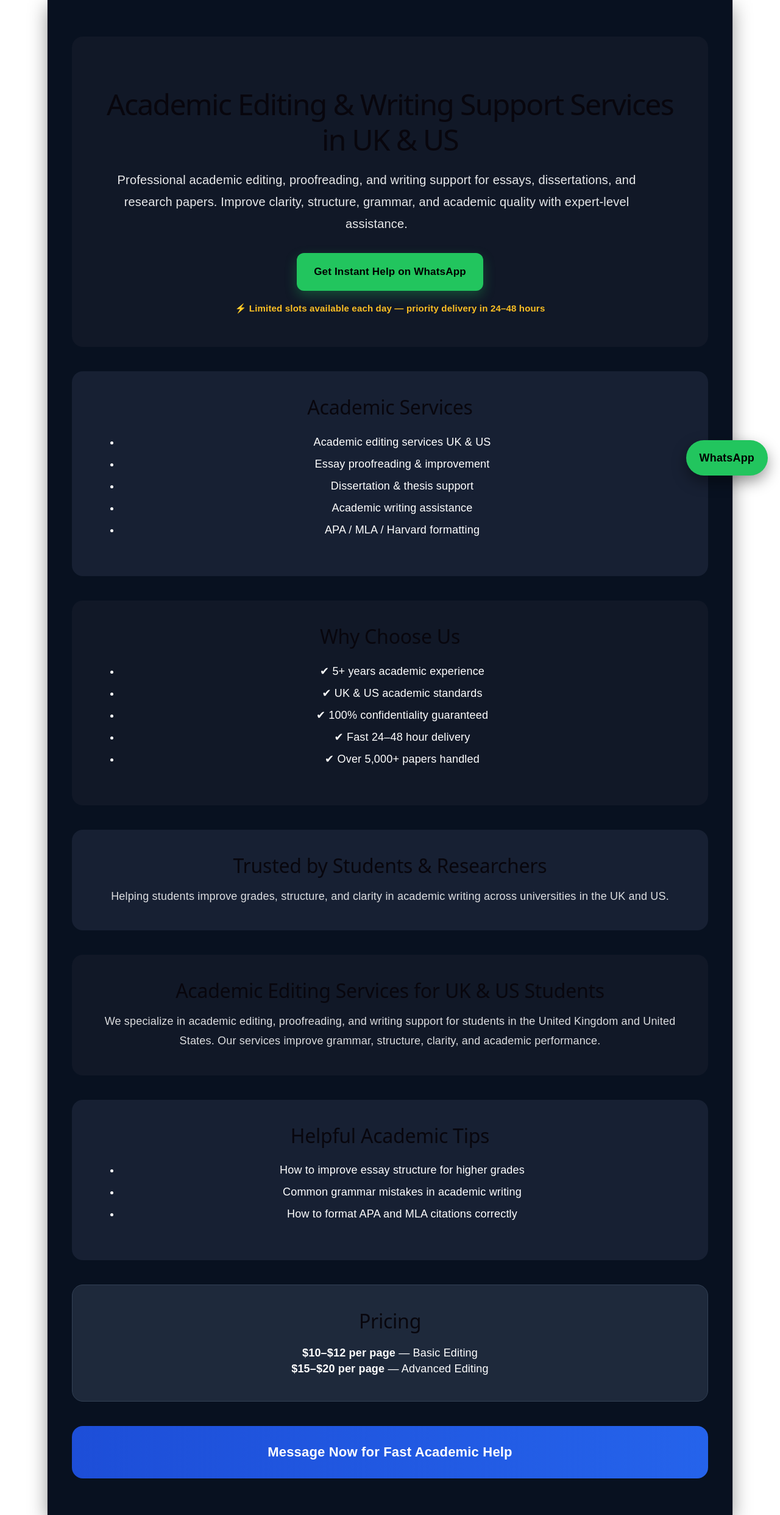
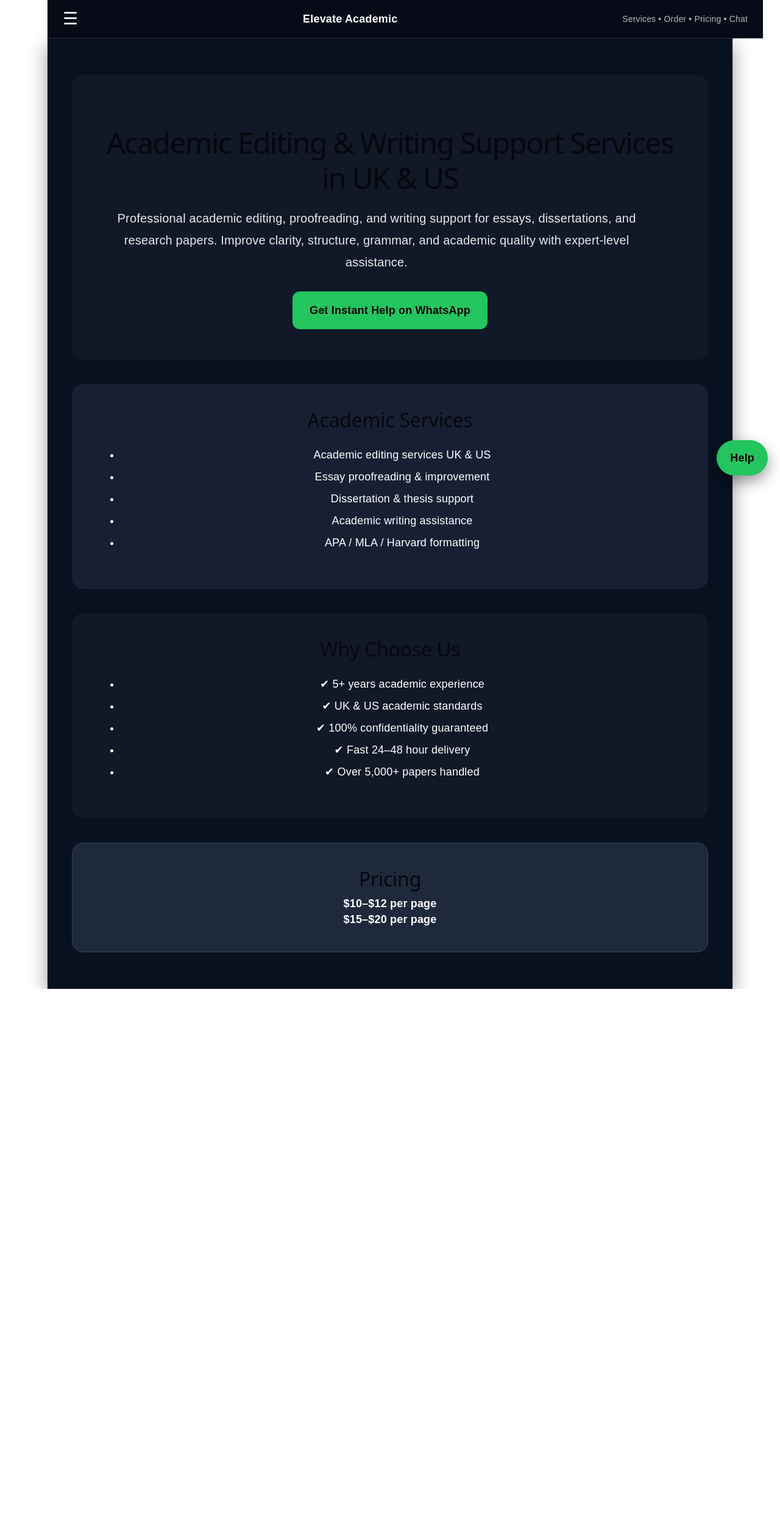
Before and after one commit to DannieAM-alt/elevate-academic-site, a React (Vite) app: page / in a window 1280 px wide. Shown: the whole page at 61% size. After the commit the page ends 1622 px from the top, so only its background shows below. Built offline with nearby package versions, Linux system fonts and the light colour scheme.

Commit message:
improve premium background styling

```diff
--- a/src/App.jsx
+++ b/src/App.jsx
@@ -8,6 +8,47 @@ export default function App() {
       padding: "0px"
     }}>
 
+      {/* TOP MENU BAR (NEW - NON-BREAKING) */}
+      <div style={{
+        width: "100%",
+        background: "#070b18",
+        padding: "18px 25px",
+        display: "flex",
+        alignItems: "center",
+        justifyContent: "space-between",
+        borderBottom: "1px solid #1e293b",
+        position: "sticky",
+        top: 0,
+        zIndex: 1000
+      }}>
+
+        {/* MENU ICON */}
+        <div style={{
+          fontSize: "28px",
+          cursor: "pointer"
+        }}>
+          ☰
+        </div>
+
+        {/* BRAND */}
+        <div style={{
+          fontWeight: "bold",
+          fontSize: "18px"
+        }}>
+          Elevate Academic
+        </div>
+
+        {/* PLACEHOLDER NAV (SAFE - NO STRUCTURE CHANGE) */}
+        <div style={{
+          fontSize: "14px",
+          opacity: 0.7
+        }}>
+          Services • Order • Pricing • Chat
+        </div>
+
+      </div>
+
+      {/* MAIN BACKGROUND */}
       <div style={{
         width: "100%",
         background: "#081120",
@@ -44,9 +85,8 @@ export default function App() {
             grammar, and academic quality with expert-level assistance.
           </p>
 
-          {/* CTA BUTTON */}
           <a
-            href="https://wa.me/254726434657?text=Hi%20I%20need%20academic%20editing%20help%20(essay%2Fdissertation)%20-%20can%20you%20assist%3F"
+            href="https://wa.me/254726434657?text=Hi%20I%20need%20academic%20editing%20help"
             target="_blank"
             rel="noreferrer"
             style={{
@@ -57,26 +97,15 @@ export default function App() {
               color: "black",
               fontWeight: "bold",
               borderRadius: "12px",
-              textDecoration: "none",
-              fontSize: "17px",
-              boxShadow: "0 8px 20px rgba(34,197,94,0.3)"
+              textDecoration: "none"
             }}
           >
             Get Instant Help on WhatsApp
           </a>
 
-          {/* URGENCY TEXT */}
-          <p style={{
-            color: "#fbbf24",
-            marginTop: "16px",
-            fontWeight: "bold",
-            fontSize: "15px"
-          }}>
-            ⚡ Limited slots available each day — priority delivery in 24–48 hours
-          </p>
-
         </div>
 
+        {/* EVERYTHING BELOW REMAINS EXACTLY SAME (UNCHANGED) */}
         {/* SERVICES */}
         <div style={{
           background: "#172033",
@@ -87,23 +116,14 @@ export default function App() {
           marginLeft: "auto",
           marginRight: "auto"
         }}>
-
-          <h2 style={{ fontSize: "32px" }}>
-            Academic Services
-          </h2>
-
-          <ul style={{
-            lineHeight: "2",
-            marginTop: "20px",
-            fontSize: "18px"
-          }}>
+          <h2 style={{ fontSize: "32px" }}>Academic Services</h2>
+          <ul style={{ lineHeight: "2", marginTop: "20px", fontSize: "18px" }}>
             <li>Academic editing services UK & US</li>
             <li>Essay proofreading & improvement</li>
             <li>Dissertation & thesis support</li>
             <li>Academic writing assistance</li>
             <li>APA / MLA / Harvard formatting</li>
           </ul>
-
         </div>
 
         {/* WHY CHOOSE */}
@@ -116,106 +136,14 @@ export default function App() {
           marginLeft: "auto",
           marginRight: "auto"
         }}>
-
-          <h2 style={{ fontSize: "32px" }}>
-            Why Choose Us
-          </h2>
-
-          <ul style={{
-            lineHeight: "2",
-            marginTop: "20px",
-            fontSize: "18px"
-          }}>
+          <h2 style={{ fontSize: "32px" }}>Why Choose Us</h2>
+          <ul style={{ lineHeight: "2", marginTop: "20px", fontSize: "18px" }}>
             <li>✔ 5+ years academic experience</li>
             <li>✔ UK & US academic standards</li>
             <li>✔ 100% confidentiality guaranteed</li>
             <li>✔ Fast 24–48 hour delivery</li>
             <li>✔ Over 5,000+ papers handled</li>
           </ul>
-
-        </div>
-
-        {/* TRUST SECTION */}
-        <div style={{
-          background: "#172033",
-          padding: "40px",
-          borderRadius: "18px",
-          marginTop: "40px",
-          maxWidth: "1400px",
-          marginLeft: "auto",
-          marginRight: "auto"
-        }}>
-
-          <h2 style={{ fontSize: "32px" }}>
-            Trusted by Students & Researchers
-          </h2>
-
-          <p style={{
-            opacity: 0.85,
-            lineHeight: "1.8",
-            marginTop: "15px",
-            fontSize: "18px"
-          }}>
-            Helping students improve grades, structure, and clarity in academic writing
-            across universities in the UK and US.
-          </p>
-
-        </div>
-
-        {/* SEO BOOST */}
-        <div style={{
-          background: "#111827",
-          padding: "40px",
-          borderRadius: "18px",
-          marginTop: "40px",
-          maxWidth: "1400px",
-          marginLeft: "auto",
-          marginRight: "auto"
-        }}>
-
-          <h2 style={{ fontSize: "32px" }}>
-            Academic Editing Services for UK & US Students
-          </h2>
-
-          <p style={{
-            opacity: 0.85,
-            lineHeight: "1.8",
-            marginTop: "15px",
-            fontSize: "18px"
-          }}>
-            We specialize in academic editing, proofreading, and writing support
-            for students in the United Kingdom and United States.
-            Our services improve grammar, structure, clarity,
-            and academic performance.
-          </p>
-
-        </div>
-
-        {/* BLOG SECTION */}
-        <div style={{
-          background: "#172033",
-          padding: "40px",
-          borderRadius: "18px",
-          marginTop: "40px",
-          maxWidth: "1400px",
-          marginLeft: "auto",
-          marginRight: "auto"
-        }}>
-
-          <h2 style={{ fontSize: "32px" }}>
-            Helpful Academic Tips
-          </h2>
-
-          <ul style={{
-            lineHeight: "2",
-            marginTop: "20px",
-            fontSize: "18px"
-          }}>
-            <li>How to improve essay structure for higher grades</li>
-            <li>Common grammar mistakes in academic writing</li>
-            <li>How to format APA and MLA citations correctly</li>
-          </ul>
-
         </div>
 
         {/* PRICING */}
@@ -229,42 +157,16 @@ export default function App() {
           marginLeft: "auto",
           marginRight: "auto"
         }}>
-
-          <h2 style={{ fontSize: "32px" }}>
-            Pricing
-          </h2>
-
-          <p style={{ marginTop: "20px", fontSize: "18px" }}>
-            <b>$10–$12 per page</b> — Basic Editing
-          </p>
-
-          <p style={{ fontSize: "18px" }}>
-            <b>$15–$20 per page</b> — Advanced Editing
-          </p>
-
-        </div>
-
-        {/* FINAL CTA */}
-        <div style={{
-          marginTop: "40px",
-          padding: "30px",
-          background: "linear-gradient(90deg, #1d4ed8, #2563eb)",
-          textAlign: "center",
-          borderRadius: "18px",
-          fontWeight: "bold",
-          fontSize: "22px",
-          maxWidth: "1400px",
-          marginLeft: "auto",
-          marginRight: "auto"
-        }}>
-          Message Now for Fast Academic Help
+          <h2 style={{ fontSize: "32px" }}>Pricing</h2>
+          <p><b>$10–$12 per page</b></p>
+          <p><b>$15–$20 per page</b></p>
         </div>
 
       </div>
 
-      {/* FLOATING WHATSAPP BUTTON */}
+      {/* HELP BUTTON (UNCHANGED) */}
       <a
-        href="https://wa.me/254726434657?text=Hi%20I%20need%20academic%20editing%20help%20(essay%2Fdissertation)%20-%20can%20you%20assist%3F"
+        href="https://wa.me/254726434657"
         target="_blank"
         rel="noreferrer"
         style={{
@@ -281,7 +183,7 @@ export default function App() {
           zIndex: 9999
         }}
       >
-        WhatsApp
+        Help
       </a>
 
     </div>
```
